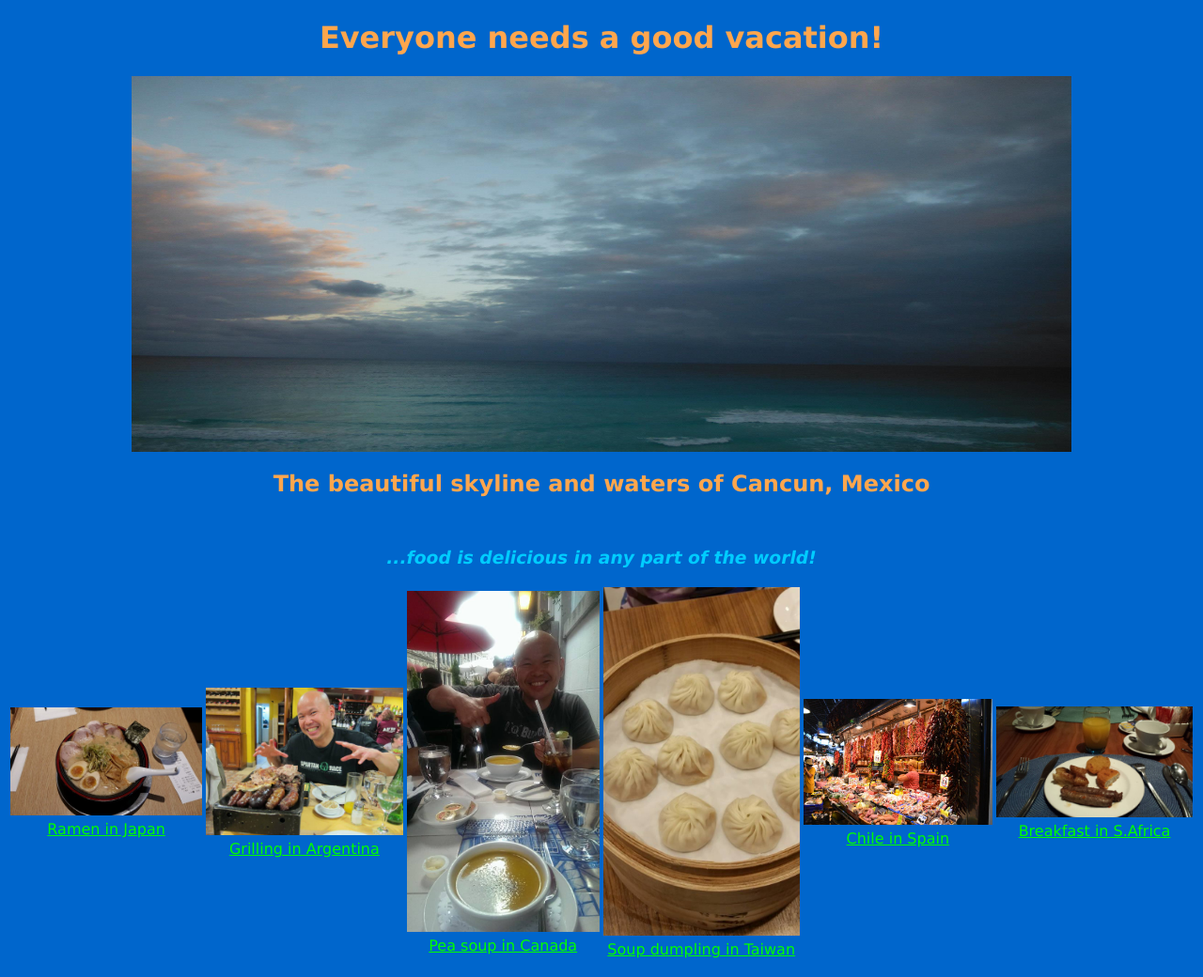
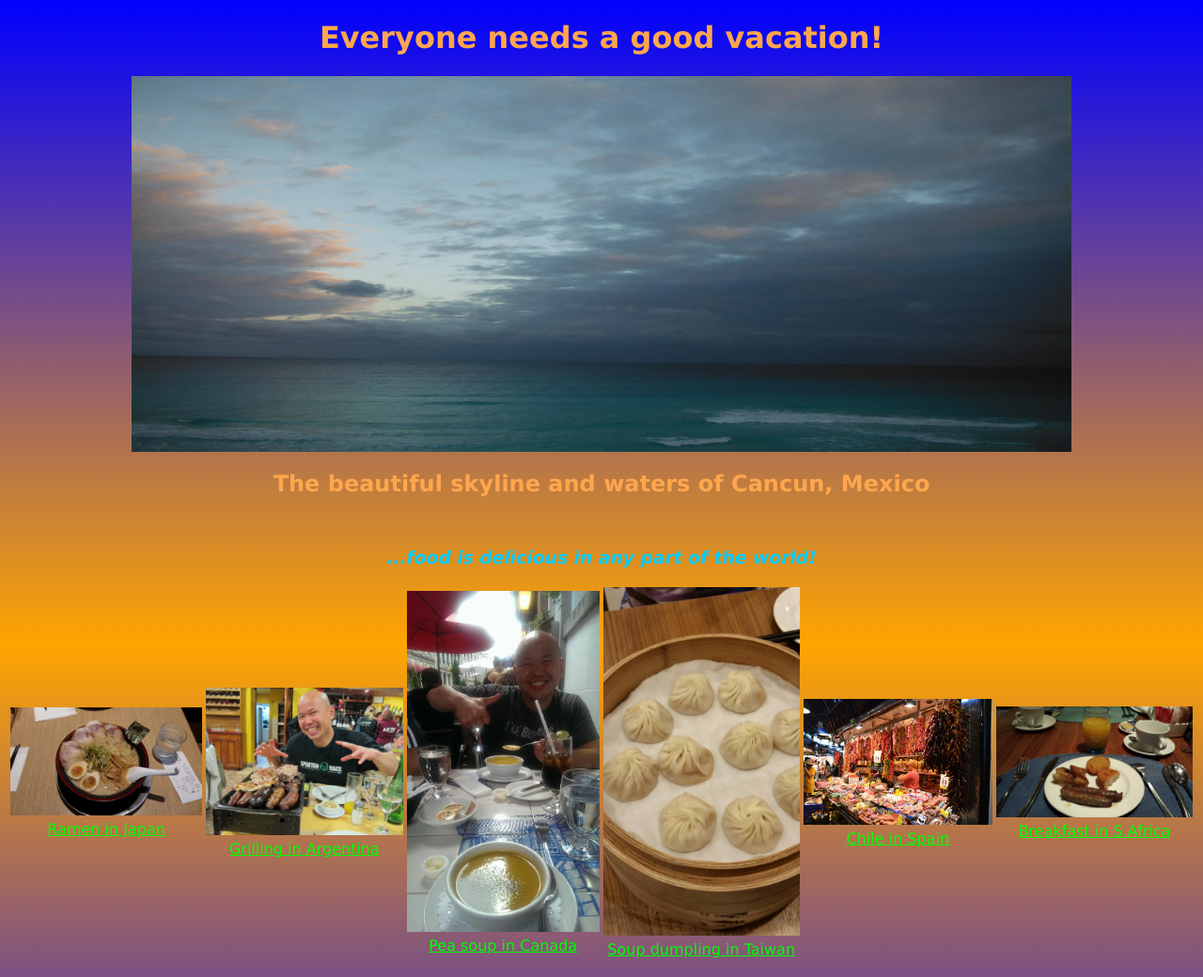
Before and after one commit to juliochang/webdevproj2, a plain HTML site: page index.html in a window 1280 px wide. Shown: the top 1040 px of the page at 94% size. Drawn offline with Linux system fonts and the light colour scheme.

Commit message:
Add files via upload

```diff
--- a/vacation_styles.css
+++ b/vacation_styles.css
@@ -1,5 +1,6 @@
 body {
-    	background-color: #0066cc;
+    	background: #255255255;
+	background:linear-gradient(blue,orange,blue);
 }
 a:link {
     	color: #00ff00;
```
